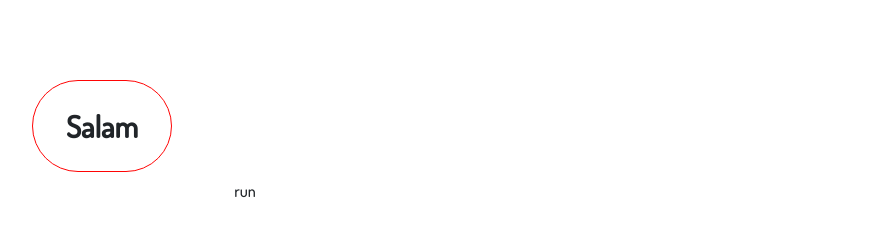
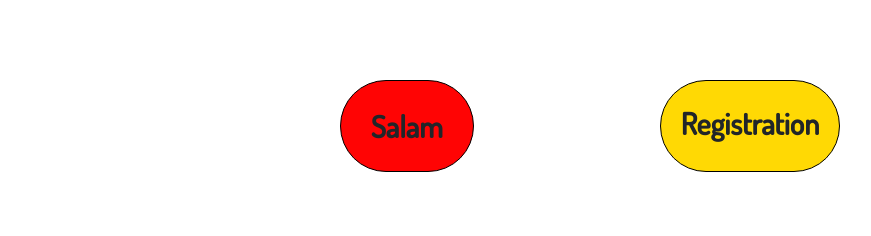
Before and after one commit to ism-ibrahim/Js-first-project-Math-Space, a plain HTML site: page index.html in a window 1280 px wide. Shown: the whole page, without its empty margins (50-921 px from the left). Drawn offline with nearby package versions, Linux system fonts and the light colour scheme.

Commit message:
experements

```diff
--- a/_dom.sass
+++ b/_dom.sass
@@ -1,9 +1,21 @@
 #dom
+
     h2
         font-size: 30px
         font-weight: 700
-        border: 1px solid #ff0404
+        border: 1px solid #000
         border-radius: 50px
         padding: 30px
-        max-width: 140px
+        max-width: 300px
         text-align: center
+        background-color: #ff0404
+
+    .btn
+        font-size: 30px
+        font-weight: 700
+        border: 1px solid #000
+        border-radius: 50px
+        padding: 20px
+        max-width: 200px
+        text-align: center
+        background-color: #ffd904
--- a/app.js
+++ b/app.js
@@ -4,7 +4,7 @@ $(document).ready(function () {
 
     $('h2').click(function (e) {
         e.preventDefault();
-        $('h2').html('IBO');
+        $('h2').html('Aleykum Salam');
     });
 
 
@@ -24,7 +24,7 @@ $(document).ready(function () {
 
     $('.btn').click(function (e) {
         e.preventDefault();
-        $('.btn').html('BASDA ALA');
+        $('.btn').html('Completed');
     });
 
 });
--- a/index.html
+++ b/index.html
@@ -25,10 +25,10 @@
         <section id="dom">
             <div class="container">
                 <div class="row">
-                    <div class="col-md-12">
+                    <div class="col-md-12 d-flex justify-content-center">
                         <h2>Salam</h2>
                         <input type="text">
-                        <div class="btn">run</div>
+                        <div class="btn">Registration</div>
                     </div>
                 </div>
             </div>
```
Also changed, not shown: style.css, 1 other file.
